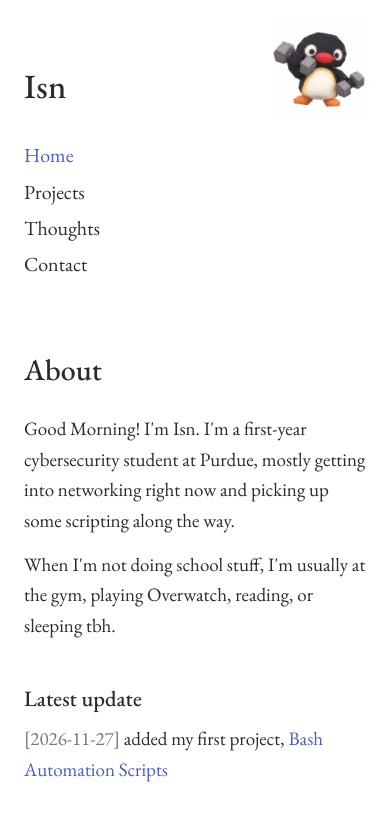
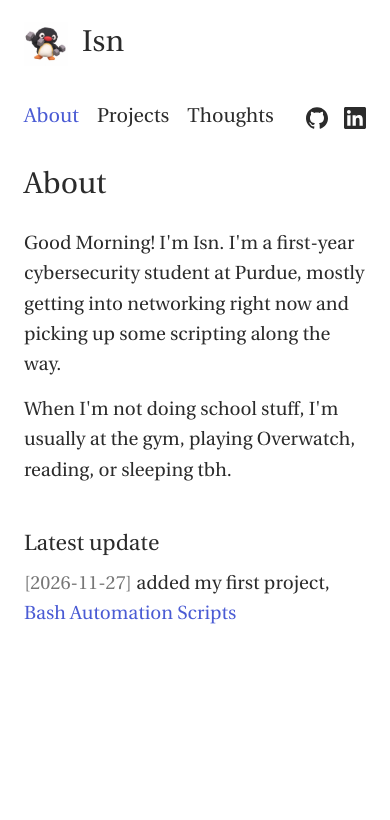
Before and after one commit to irriverag/irriverag.github.io, a plain HTML site: page index.html in a window 390 px wide. Drawn offline with nearby package versions, Linux system fonts and the light colour scheme.

Commit message:
Rework layout: header with picture and name, About/Projects/Thoughts nav, social icons, Heuristica font
Co-Authored-By: Claude Opus 5.5 <noreply@anthropic.com>
Claude-Session: https://claude.ai/code/session_017ZWad1MbGAEfCt4TUMDQLS

```diff
--- a/index.html
+++ b/index.html
@@ -5,16 +5,19 @@
   <meta name="viewport" content="width=device-width, initial-scale=1.0">
   <title>Isn</title>
   <meta name="description" content="Isn, cybersecurity student at Purdue.">
-  <link rel="preconnect" href="https://fonts.googleapis.com">
-  <link rel="preconnect" href="https://fonts.gstatic.com" crossorigin>
-  <link href="https://fonts.googleapis.com/css2?family=EB+Garamond:ital,wght@0,400;0,500;1,400&display=swap" rel="stylesheet">
+  <link rel="preload" href="fonts/heuristica-regular.woff2" as="font" type="font/woff2" crossorigin>
   <style>
+    /* Heuristica (SIL Open Font License, see fonts/OFL.txt) */
+    @font-face { font-family: "Heuristica"; src: url("fonts/heuristica-regular.woff2") format("woff2"); font-weight: 400; font-style: normal; font-display: swap; }
+    @font-face { font-family: "Heuristica"; src: url("fonts/heuristica-italic.woff2") format("woff2"); font-weight: 400; font-style: italic; font-display: swap; }
+    @font-face { font-family: "Heuristica"; src: url("fonts/heuristica-bold.woff2") format("woff2"); font-weight: 700; font-style: normal; font-display: swap; }
+
     :root {
       --text: #2b2b2b;
       --muted: #777;
       --accent: #4a5bd4;
       --line: #e6e6e6;
-      --serif: "EB Garamond", Garamond, Georgia, serif;
+      --serif: "Heuristica", Georgia, serif;
     }
     * { box-sizing: border-box; margin: 0; padding: 0; }
     body {
@@ -26,56 +29,40 @@
     }
     a { color: inherit; text-decoration: none; }
 
+    /* Top bar: picture + name, links back to About */
+    .header { max-width: 1240px; margin: 0 auto; padding: 24px 48px 0; }
+    .brand { display: inline-flex; align-items: center; gap: 14px; }
+    .brand img { width: 52px; height: 52px; object-fit: contain; }
+    .brand .name { font-size: 34px; letter-spacing: 0.01em; transition: color .15s; }
+    .brand:hover .name { color: var(--accent); }
+
     .page {
-      min-height: 100vh;
       display: grid;
-      grid-template-columns: 300px 1fr;
-      gap: 80px;
+      grid-template-columns: 220px 1fr;
+      gap: 60px;
       max-width: 1240px;
       margin: 0 auto;
-      padding: 0 48px;
-      align-items: center;
+      padding: 40px 48px 60px;
     }
 
-    /* Left column */
-    .side {
-      align-self: stretch;
-      display: flex;
-      flex-direction: column;
-      justify-content: center;
-      padding: 60px 0 40px;
-      position: relative;
-    }
-    .name { font-size: 34px; font-weight: 500; letter-spacing: 0.01em; margin-bottom: 22px; }
+    /* Left column: nav + social icons */
     nav ul { list-style: none; }
     nav li { margin: 4px 0; }
     nav a { font-size: 20px; transition: color .15s; }
     nav a:hover, nav a.active { color: var(--accent); }
+    .socials { display: flex; gap: 16px; margin-top: 24px; }
+    .socials a { color: var(--text); transition: color .15s; }
+    .socials a:hover { color: var(--accent); }
+    .socials svg { width: 22px; height: 22px; fill: currentColor; display: block; }
 
     /* Right column */
-    main { padding: 60px 0; }
     .panel { display: none; animation: fade .35s ease; }
     .panel.show { display: block; }
     @keyframes fade { from { opacity: 0; transform: translateY(6px); } to { opacity: 1; transform: none; } }
 
-
-
-    .hero {
-      position: fixed; top: 32px; right: 40px;
-      width: 200px; max-height: 200px; object-fit: contain; object-position: top right;
-      z-index: 5;
-    }
-
-    .panel h2 { font-size: 30px; font-weight: 500; margin-bottom: 20px; }
+    .panel h2 { font-size: 30px; font-weight: 400; margin-bottom: 20px; }
     .panel p { max-width: 560px; }
     .panel p + p { margin-top: 14px; }
-
-    .list { list-style: none; max-width: 560px; }
-    .list li { padding: 16px 0; border-bottom: 1px solid var(--line); }
-    .list li:first-child { border-top: 1px solid var(--line); }
-    .list .title { font-size: 21px; }
-    .list .title a:hover { color: var(--accent); }
-    .list .desc { color: var(--muted); font-size: 17px; }
 
     /* Entry lists (Projects) and single-entry pages */
     .entries { list-style: none; }
@@ -84,8 +71,13 @@
     .entries a:hover { color: var(--accent); }
     .entries .when { color: var(--muted); }
 
+    /* Thoughts list: date + title with a line under each post */
+    .entries.posts { max-width: 620px; }
+    .entries.posts li { margin: 0; padding: 8px 0; border-bottom: 1px solid var(--line); }
+    .entries.posts .when { display: inline-block; min-width: 120px; }
+
     .entry { display: none; }
-    .panel.open .entries, .panel.open > h2 { display: none; }
+    .panel.open .entries, .panel.open > h2, .panel.open > .placeholder { display: none; }
     .entry.show { display: block; animation: fade .35s ease; }
     .entry h2 { display: flex; align-items: baseline; gap: 12px; }
     .entry .back { font-size: 22px; transition: color .15s; }
@@ -101,42 +93,53 @@
     .entry-link a { color: var(--accent); }
     .entry-link a:hover { text-decoration: underline; }
 
+    .placeholder { color: var(--muted); font-style: italic; }
+
     .update { margin-top: 40px; }
-    .update h3 { font-size: 22px; font-weight: 500; margin-bottom: 8px; }
+    .update h3 { font-size: 22px; font-weight: 400; margin-bottom: 8px; }
     .update .when { color: var(--muted); }
     .update a { color: var(--accent); }
     .update a:hover { text-decoration: underline; }
 
-    .contact a { color: var(--accent); }
-    .contact a:hover { text-decoration: underline; }
-
     @media (max-width: 820px) {
-      .page { grid-template-columns: 1fr; gap: 0; padding: 0 24px; }
-      .side { padding: 48px 0 24px; }
-      main { padding: 16px 0 48px; }
-      .hero { width: 100px; max-height: 100px; top: 20px; right: 20px; }
+      .header { padding: 20px 24px 0; }
+      .brand img { width: 44px; height: 44px; }
+      .brand .name { font-size: 30px; }
+      .page { grid-template-columns: 1fr; gap: 28px; padding: 24px 24px 48px; }
+      .side { display: flex; align-items: center; justify-content: space-between; flex-wrap: wrap; gap: 12px; }
+      nav ul { display: flex; flex-wrap: wrap; gap: 4px 18px; }
+      nav li { margin: 0; }
+      .socials { margin-top: 0; }
     }
   </style>
 </head>
 <body>
-  <img class="hero" id="hero" src="hero.jpg" alt="">
+  <header class="header">
+    <a class="brand" href="#about"><img src="hero.jpg" alt=""><span class="name">Isn</span></a>
+  </header>
 
   <div class="page">
 
     <aside class="side">
-      <a class="name" href="#home">Isn</a>
       <nav>
         <ul>
-          <li><a href="#home">Home</a></li>
+          <li><a href="#about">About</a></li>
           <li><a href="#projects">Projects</a></li>
           <li><a href="#thoughts">Thoughts</a></li>
-          <li><a href="#contact">Contact</a></li>
         </ul>
       </nav>
+      <div class="socials">
+        <a href="https://github.com/irriverag" target="_blank" rel="noopener" aria-label="GitHub" title="GitHub">
+          <svg viewBox="0 0 24 24" aria-hidden="true"><path d="M12 .297c-6.63 0-12 5.373-12 12 0 5.303 3.438 9.8 8.205 11.385.6.113.82-.258.82-.577 0-.285-.01-1.04-.015-2.04-3.338.724-4.042-1.61-4.042-1.61C4.422 18.07 3.633 17.7 3.633 17.7c-1.087-.744.084-.729.084-.729 1.205.084 1.838 1.236 1.838 1.236 1.07 1.835 2.809 1.305 3.495.998.108-.776.417-1.305.76-1.605-2.665-.3-5.466-1.332-5.466-5.93 0-1.31.465-2.38 1.235-3.22-.135-.303-.54-1.523.105-3.176 0 0 1.005-.322 3.3 1.23.96-.267 1.98-.399 3-.405 1.02.006 2.04.138 3 .405 2.28-1.552 3.285-1.23 3.285-1.23.645 1.653.24 2.873.12 3.176.765.84 1.23 1.91 1.23 3.22 0 4.61-2.805 5.625-5.475 5.92.42.36.81 1.096.81 2.22 0 1.606-.015 2.896-.015 3.286 0 .315.21.69.825.57C20.565 22.092 24 17.592 24 12.297c0-6.627-5.373-12-12-12"/></svg>
+        </a>
+        <a href="https://www.linkedin.com/in/ianriverag/" target="_blank" rel="noopener" aria-label="LinkedIn" title="LinkedIn">
+          <svg viewBox="0 0 24 24" aria-hidden="true"><path d="M20.447 20.452h-3.554v-5.569c0-1.328-.027-3.037-1.852-3.037-1.853 0-2.136 1.445-2.136 2.939v5.667H9.351V9h3.414v1.561h.046c.477-.9 1.637-1.85 3.37-1.85 3.601 0 4.267 2.37 4.267 5.455v6.286zM5.337 7.433c-1.144 0-2.063-.926-2.063-2.065 0-1.138.92-2.063 2.063-2.063 1.14 0 2.064.925 2.064 2.063 0 1.139-.925 2.065-2.064 2.065zm1.782 13.019H3.555V9h3.564v11.452zM22.225 0H1.771C.792 0 0 .774 0 1.729v20.542C0 23.227.792 24 1.771 24h20.451C23.2 24 24 23.227 24 22.271V1.729C24 .774 23.2 0 22.222 0h.003z"/></svg>
+        </a>
+      </div>
     </aside>
 
     <main>
-      <section class="panel" id="panel-home">
+      <section class="panel" id="panel-about">
         <h2>About</h2>
         <p>Good Morning! I'm Isn. I'm a first-year cybersecurity student at Purdue, mostly getting into networking right now and picking up some scripting along the way.</p>
         <p>When I'm not doing school stuff, I'm usually at the gym, playing Overwatch, reading, or sleeping tbh.</p>
@@ -176,12 +179,23 @@
 
       <section class="panel" id="panel-thoughts">
         <h2>Thoughts</h2>
-        <p style="color: var(--muted); font-style: italic;">also under construction!!</p>
-      </section>
+        <p class="placeholder">also under construction!!</p>
 
-      <section class="panel contact" id="panel-contact">
-        <h2>Contact</h2>
-        <p>GitHub: <a href="https://github.com/irriverag">github.com/irriverag</a></p>
+        <!-- To add a post: delete the placeholder line above, then add an <li> to this list
+             (newest first) and an <article class="entry" id="entry-thoughts-SLUG"> below it, e.g.
+
+        <ul class="entries posts">
+          <li><a href="#thoughts/first-post"><span class="when">2026-12-01</span> first post</a></li>
+        </ul>
+
+        <article class="entry" id="entry-thoughts-first-post">
+          <h2><a class="back" href="#thoughts" aria-label="Back to thoughts">&larr;</a> first post</h2>
+          <p class="meta">2026-12-01</p>
+          <div class="entry-body">
+            <p>...</p>
+          </div>
+        </article>
+        -->
       </section>
     </main>
 
@@ -189,9 +203,9 @@
 
   <script>
     function show() {
-      var parts = (location.hash || '#home').slice(1).split('/');
+      var parts = (location.hash || '#about').slice(1).split('/');
       var id = parts[0], sub = parts[1];
-      if (!document.getElementById('panel-' + id)) { id = 'home'; sub = null; }
+      if (!document.getElementById('panel-' + id)) { id = 'about'; sub = null; }
       var entry = sub && document.getElementById('entry-' + id + '-' + sub);
 
       document.querySelectorAll('.entry').forEach(function (e) {
@@ -199,9 +213,6 @@
       });
       document.querySelectorAll('.panel').forEach(function (p) {
         p.classList.toggle('open', !!entry && p.id === 'panel-' + id);
-      });
-
-      document.querySelectorAll('.panel').forEach(function (p) {
         p.classList.toggle('show', p.id === 'panel-' + id);
       });
       document.querySelectorAll('nav a').forEach(function (a) {
```
Also changed, not shown: fonts/OFL.txt (added), fonts/heuristica-bold.woff2 (added), fonts/heuristica-italic.woff2 (added), fonts/heuristica-regular.woff2 (added), 2 other files.
